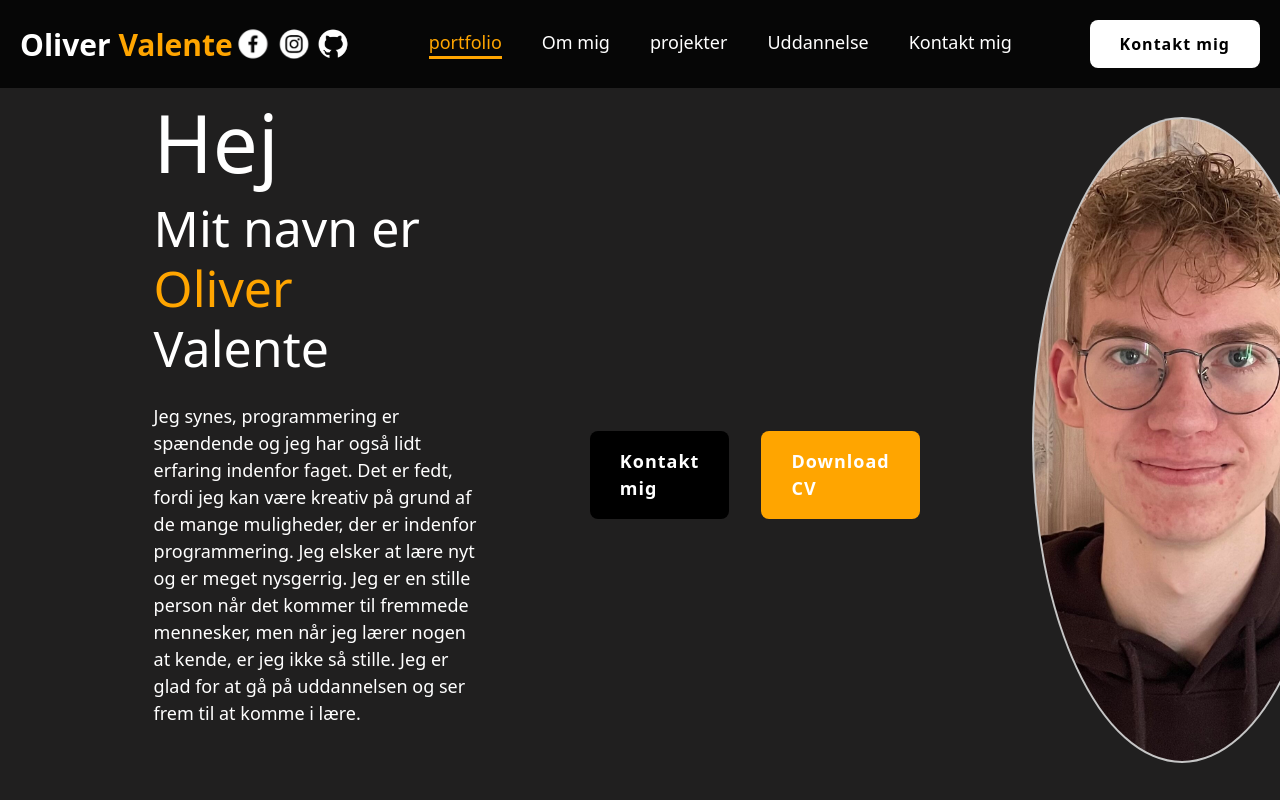
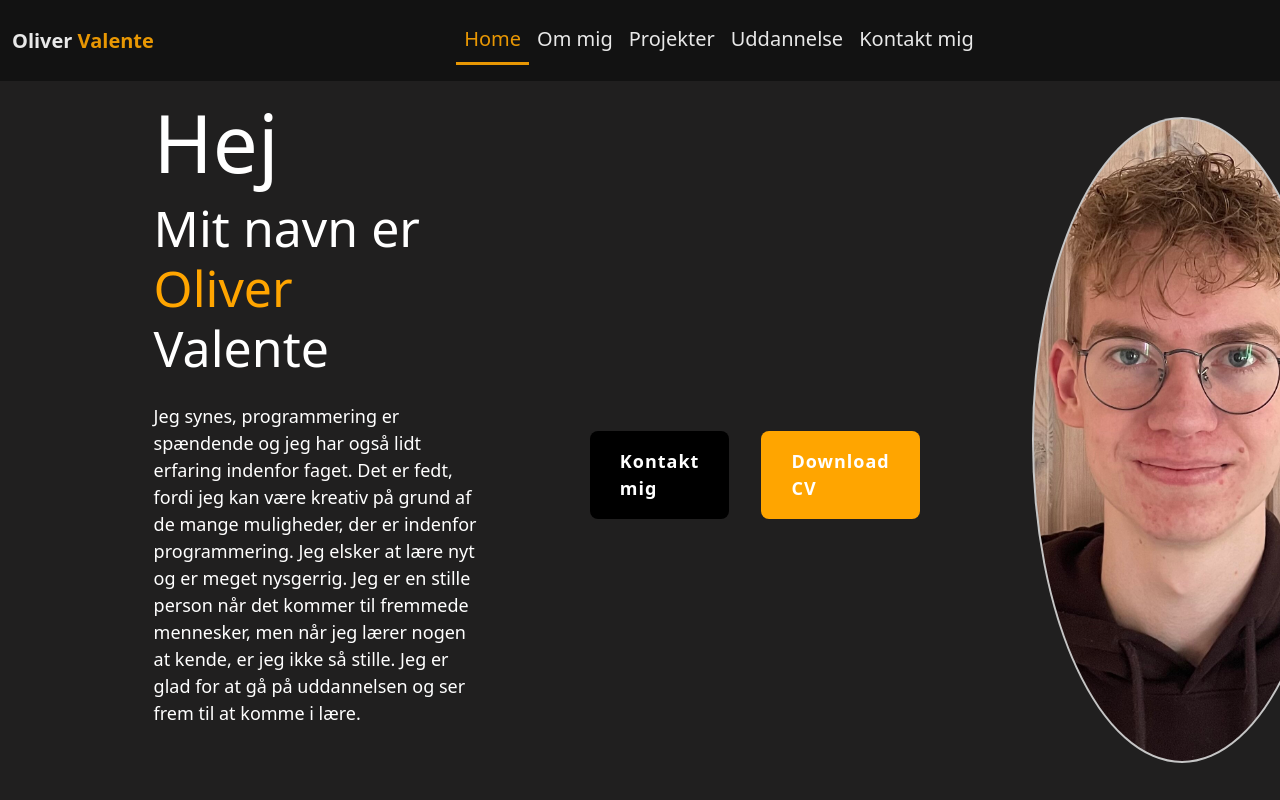
Before and after one commit to CueBaZe/Website, a plain HTML site: page index.html in a window 1280 px wide. Shown: the top 800 px of the page. Drawn offline with nearby package versions, Linux system fonts and the light colour scheme.

Commit message:
Added new navbar

```diff
--- a/index.html
+++ b/index.html
@@ -8,30 +8,39 @@
     <title>Oliver Valente</title>
 </head>
 <body onload="makeCaptchaNumbers()">
-    <header class="header">
-        <div class="logo-container">
-            <a class="logo"  href="#">Oliver <span>Valente</span></a>
-            <a href="https://www.facebook.com/profile.php?id=100006728116669" data-bs-toggle="tooltip" title="Facebook"><img src="image/facebook.png" class="facebook" alt="Facebook icon"></a>
-            <a href="https://www.instagram.com/oliver_valente_/" data-bs-toggle="tooltip" title="Instagram"><img src="image/instagram.png" class="instagram" alt="Instagram icon"></a>
-            <a href="https://github.com/CueBaZe" data-bs-toggle="tooltip" title="Github"><img src="image/github.png" class="github" alt="Github icon"></a>
+    <nav class="navbar navbar-expand-sm navbar-dark fixed-top py-3">
+        <div class="container-fluid">
+            <a class="navbar-brand logo" href="#">Oliver <span class="orange">Valente</span></a>
+            <button class="navbar-toggler" type="button" data-bs-toggle="collapse" data-bs-target="#collapsibleNavbar">
+                <span class="navbar-toggler-icon"></span>
+            </button>
+            <div class="collapse navbar-collapse" id="collapsibleNavbar">
+                <ul class="navbar-nav justify-content-center w-100">
+                    <li class="navbar-item">
+                        <a class="nav-link active" href="#home">Home</a>
+                    </li>
+                    <li class="navbar-item">
+                        <a class="nav-link" href="#mig">Om mig</a>
+                    </li>
+                    <li class="navbar-item">
+                        <a class="nav-link" href="#projekter">Projekter</a>
+                    </li>
+                    <li class="navbar-item">
+                        <a class="nav-link" href="#uddannelse">Uddannelse</a>
+                    </li>
+                    <li class="navbar-item">
+                        <a class="nav-link" href="#kontakt">Kontakt mig</a>
+                    </li>
+                </ul>
+            </div>
         </div>
-
-        <nav class="navbar">
-            <a href="#home" class="nav__link active">portfolio</a>
-            <a href="#mig" class="nav__link">Om mig</a>
-            <a href="#projekter" class="nav__link">projekter</a>
-            <a href="#uddannelse" class="nav__link">Uddannelse</a>
-            <a href="#kontakt" class="nav_link">Kontakt mig</a>
-        </nav>
-
-        <a href="#kontakt" class="kontakt">Kontakt mig</a>
-    </header>
+    </nav>
 
     <section class="home" id="home">
         <div class="home-content col-md-4">
             <h3>Hej</h3>
 
-            <h1>Mit navn er <span>Oliver</span> Valente</h1>
+            <h1>Mit navn er <span class="orange">Oliver</span> Valente</h1>
             <p>Jeg synes, programmering er spændende og jeg har også lidt erfaring indenfor faget. Det er fedt, fordi jeg kan være kreativ på grund af de mange muligheder, der er indenfor programmering. Jeg elsker at lære nyt og er meget nysgerrig. Jeg er en stille person når det kommer til fremmede mennesker, men når jeg lærer nogen at kende, er jeg ikke så stille. Jeg er glad for at gå på uddannelsen og ser frem til at komme i lære. </p>
         </div>
 
@@ -45,7 +54,7 @@
     </section>
 
     <section class="om-mig" id="mig">
-        <h3>Om <span>mig</span></h3>
+        <h3>Om <span class="orange">mig</span></h3>
         <p class="om-mig-text">Mit navn er Oliver jeg er 18 år gammel. Lige nu er jeg igang med at udanne mig til Datatekniker med spicale i programmering.
             i min fritid kan jeg godt lide at spille computer og at være sammen med min famillie. Som person er jeg en stille og rolig og nok lidt genert ung mand.
             Jeg har masser af gåpåmod og er nysgerrige for at lære. Jeg er engageret i programmering og lægger meget energi i at løse de opgaver, jeg bliver stillet.
@@ -53,7 +62,7 @@
     </section>
 
     <section class="projekter" id="projekter">
-        <h3>Pro<span>jekter</span></h3>
+        <h3>Pro<span class="orange">jekter</span></h3>
 
         <div class="projekter-container">
             <div class="projekt activated"  id="1">
@@ -123,7 +132,7 @@
     </section>
 
     <section class="uddannelse" id="uddannelse">
-        <h3>Uddan<span>nelse</span></h3>
+        <h3>Uddan<span class="orange">nelse</span></h3>
         <p>Jeg er i gang med at uddanne mig til datatekniker med speciale i programmering. Jeg forventer at afslutte min uddannelse i 2029 og er i øjeblikket ansat i skolepraktik.</p>
         <br>
         <p>
@@ -138,7 +147,7 @@
     </section>
 
     <section class="kontaktmig" id="kontakt">
-        <h3>Kontakt <span>mig</span></h3>
+        <h3>Kontakt <span class="orange">mig</span></h3>
         <div class="container mt-4 border rounded">
             <form action="https://api.web3forms.com/submit" class="row g-3" method="POST">
                 <input type="hidden" name="access_key" value="cdfbdc41-37da-4798-b1b0-ab2211dcee7d">
@@ -178,4 +187,5 @@
 
 </body>
 <script src="javascript.js"></script>
+<script src="https://cdn.jsdelivr.net/npm/bootstrap@5.3.3/dist/js/bootstrap.bundle.min.js"></script>
 </html>
--- a/javascript.js
+++ b/javascript.js
@@ -1,22 +1,33 @@
-let sections = document.querySelectorAll("section");
-let navLinks = document.querySelectorAll("header nav a")
+window.onload = () => {
+    const sections = document.querySelectorAll("section"); // Select all sections
+    const navLinks = document.querySelectorAll(".navbar-nav .nav-link"); // Select all nav links
+
+    let offsetBuffer = 150; // Adjust the scroll offset buffer as needed
 
     window.onscroll = () => {
         let top = window.scrollY;
-            let offsetBuffer = 150;
-            sections.forEach(sec => {
-                let offset = sec.offsetTop;
-                let height = sec.offsetHeight;
-                let id = sec.getAttribute("id");
+
+        sections.forEach((section) => {
+            let offset = section.offsetTop;
+            let height = section.offsetHeight;
+            let id = section.getAttribute("id");
 
             if (top + offsetBuffer >= offset && top + offsetBuffer < offset + height) {
-                    navLinks.forEach(link => {
+                // Remove 'active' from all nav links
+                navLinks.forEach((link) => {
                     link.classList.remove("active");
                 });
-                    document.querySelector(`header nav a[href*="#${id}"]`).classList.add("active");
+
+                // Add 'active' to the corresponding nav link
+                const activeLink = document.querySelector(`.navbar-nav .nav-link[href="#${id}"]`);
+                if (activeLink) {
+                    activeLink.classList.add("active");
+                }
             }
         });
     };
+};
+
 
 let projekter = document.querySelectorAll(".projekt");
 let count = 0;
--- a/style.css
+++ b/style.css
@@ -19,109 +19,47 @@ html {
     scroll-behavior: smooth;
 }
 
-.header {
-    position: fixed;
-    top: 0;
-    left: 0;
-    width: 100%;
-    padding: 20px;
-    background: rgba(0, 0, 0, 0.797);
-    backdrop-filter: blur(10px);
-    display: flex;
-    justify-content: space-between;
-    align-items: center;
-    z-index: 100;
+/* Custom Style for Navbar */
+.navbar {
+    background-color: #111111; /* Dark background */
+    opacity: 0.9;
+    backdrop-filter: blur(5px);
 }
 
-.logo-container {
-    display: flex;
-    align-items: center;
+/* Navbar Brand (Logo) */
+.navbar-brand {
+    font-size: 25px;
+    color: white !important; /* Default color for brand */
+    font-weight: 600;
+    transition: 0.3s ease;
 }
 
-.logo{
-    font-size: 30px;
-    justify-items: center;
-    color: white;
-    font-weight: 600;
-    transition: 0.3s ease;
-    animation: FadeIn 1s ease-in-out forwards;
-}
-.logo:hover {
-    color: orange;
-    text-shadow: 0 0 25px orange,
-                0 0 50px orange;
+.navbar-brand:hover {
+    color: orange !important; /* Hover effect for brand */
+    text-shadow: 0 0 25px orange, 0 0 50px orange;
     transform: scale(1.1);
 }
-span {
+
+.orange {
     color: orange;
 }
 
-.facebook {
-    width: 40px;
-    animation: FadeIn 1s ease-in-out forwards;
-    transition: 0.3s ease;
+/* Navbar Items */
+.navbar-nav .nav-link {
+    color: white !important; /* Default color for items */
+    font-size: 20px;
+    font-weight: 500;
+    transition: color 0.3s ease;
 }
 
-.facebook:hover {
-    transform: scale(1.1);
+.navbar-nav .nav-link:hover {
+    color: orange !important; /* Hover effect for items */
 }
 
-.instagram {
-    width: 42px;
-    animation: FadeIn 1s ease-in-out forwards;
-    transition: 0.3s ease;
-}
-
-.instagram:hover {
-    transform: scale(1.1);
-}
-
-.github {
-    width: 36px;
-    animation: FadeIn 1s ease-in-out forwards;
-    transition: 0.3s ease;
-}
-
-.github:hover {
-    transform: scale(1.1);
-}
-
-
-
-
-.navbar a{
-    font-size: 18px;
-    color: white;
-    font-weight: 500;
-    margin: 0 20px;
-    border-bottom: 3px solid transparent;
-    transition: 0.3s ease;
-    animation: FadeIn 1s ease-in-out forwards;
-}
-.navbar a:hover,
-.navbar a.active {
-    color: orange;
+/* Active Item */
+.navbar-nav .nav-link.active {
+    color: orange !important; /* Color for the active page */
     border-bottom: 3px solid orange;
-
-}
-
-.kontakt {
-    padding: 10px 28px;
-    background-color: white;
-    color: black;
-    border: 2px solid transparent;
-    border-radius: 8px;
-    font-size: 16px;
-    letter-spacing: 1px;
-    font-weight: 600;
-    transition: 0.3s ease;
-    animation: FadeIn 1s ease-in-out forwards;
-}
-.kontakt:hover {
-    background-color: orange;
-    box-shadow: 0 0 25px orange;
-    color: white;
-    transform: scale(1.1);
 }
 
 .home {
```
Lines whose indentation alone changed are shown as unchanged.
